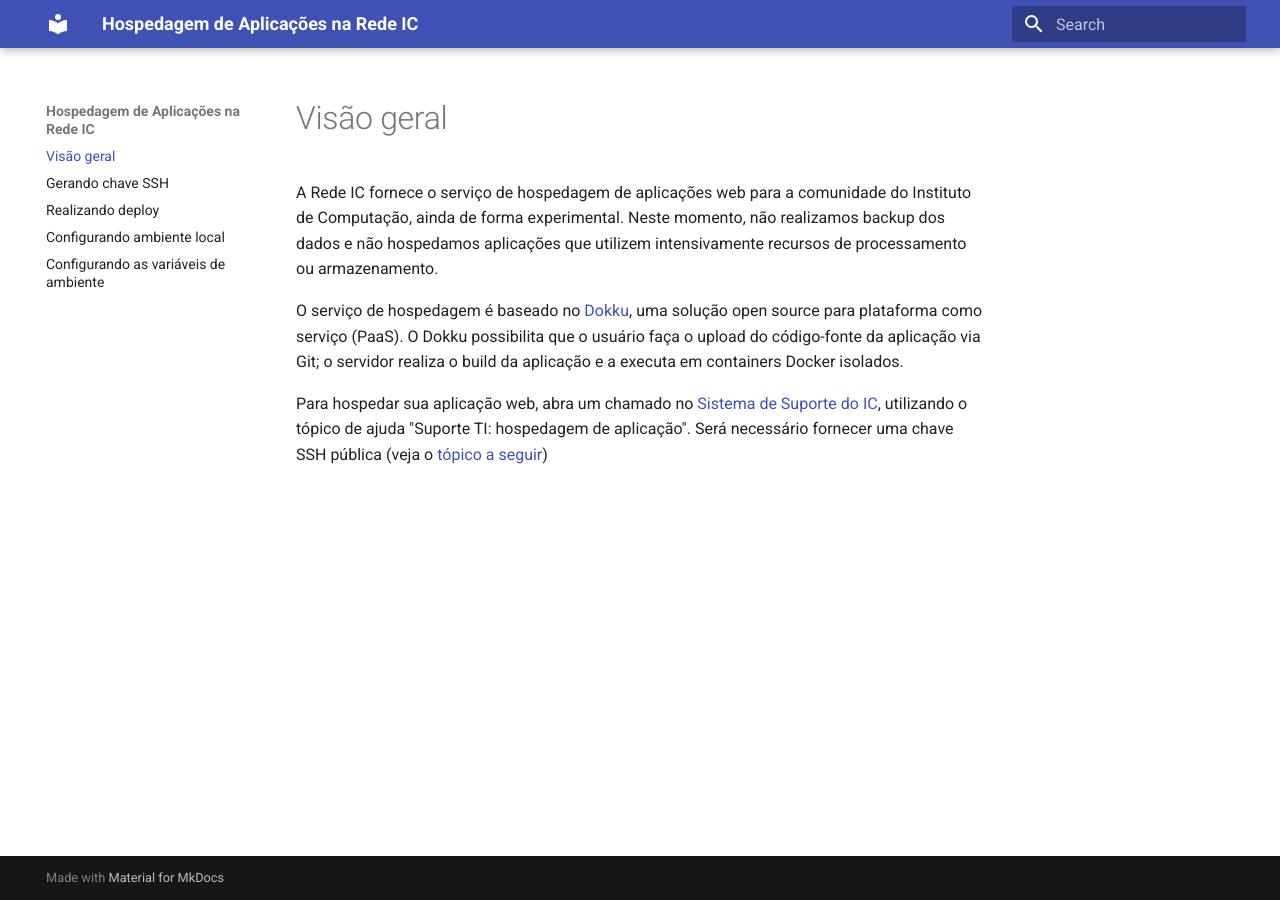
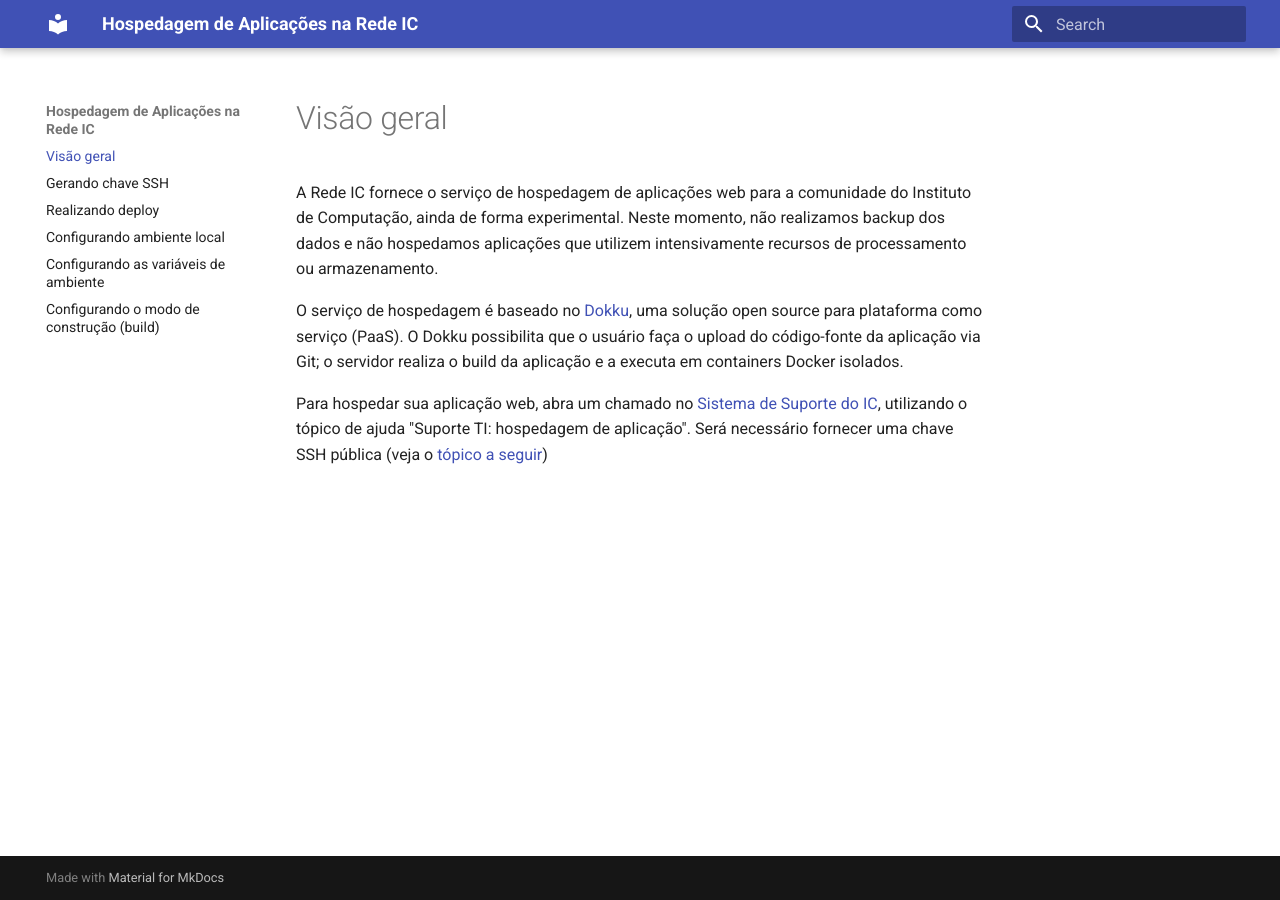
Before and after one commit to graco-ufba/app, an MkDocs documentation site: the page built from docs/index.md, in a window 1280 px wide. Built offline with MkDocs 1.6.1 and Material for MkDocs 9.7.7, drawn with Linux system fonts in a browser that asks for light colours.

Commit message:
Update mkdocs.yml

```diff
--- a/mkdocs.yml
+++ b/mkdocs.yml
@@ -6,3 +6,4 @@ nav:
   - deploy.md
   - ambiente-local.md
   - variaveis-de-ambiente.md
+  - modo-build.md
```
